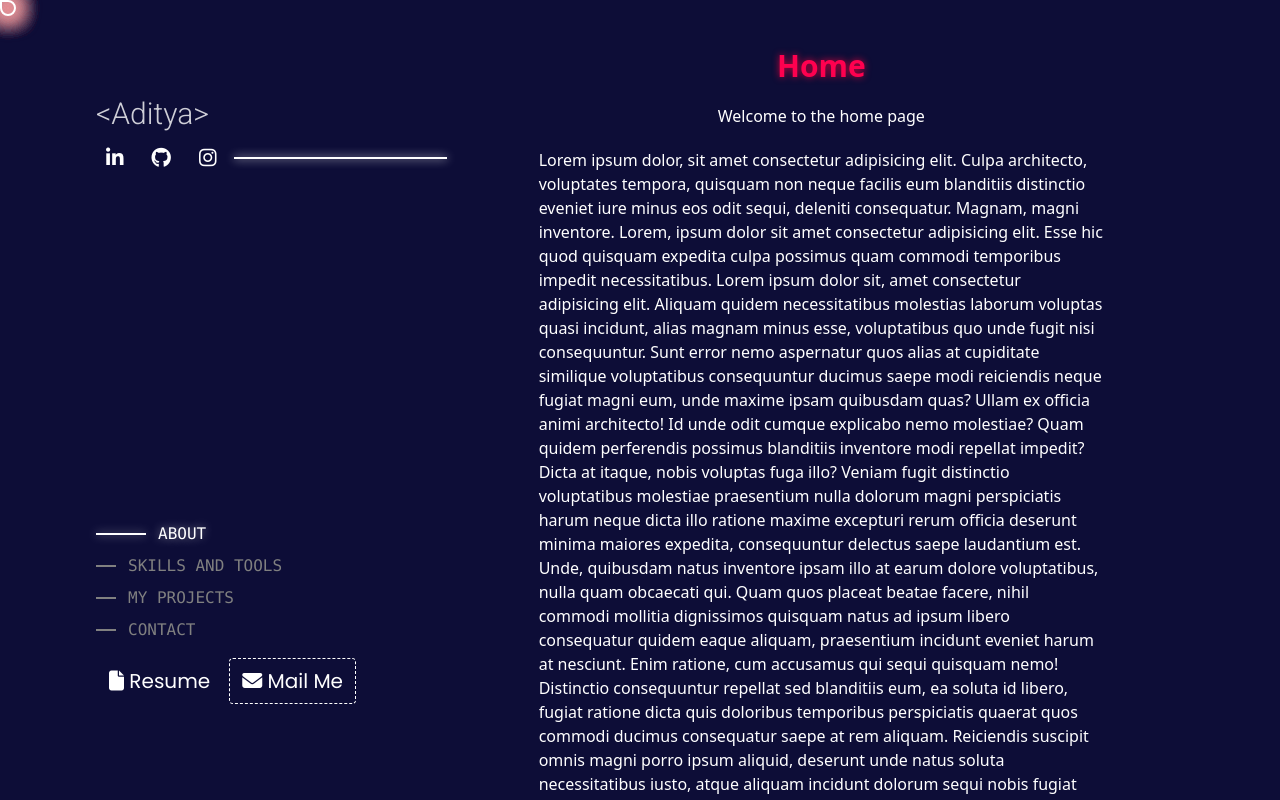
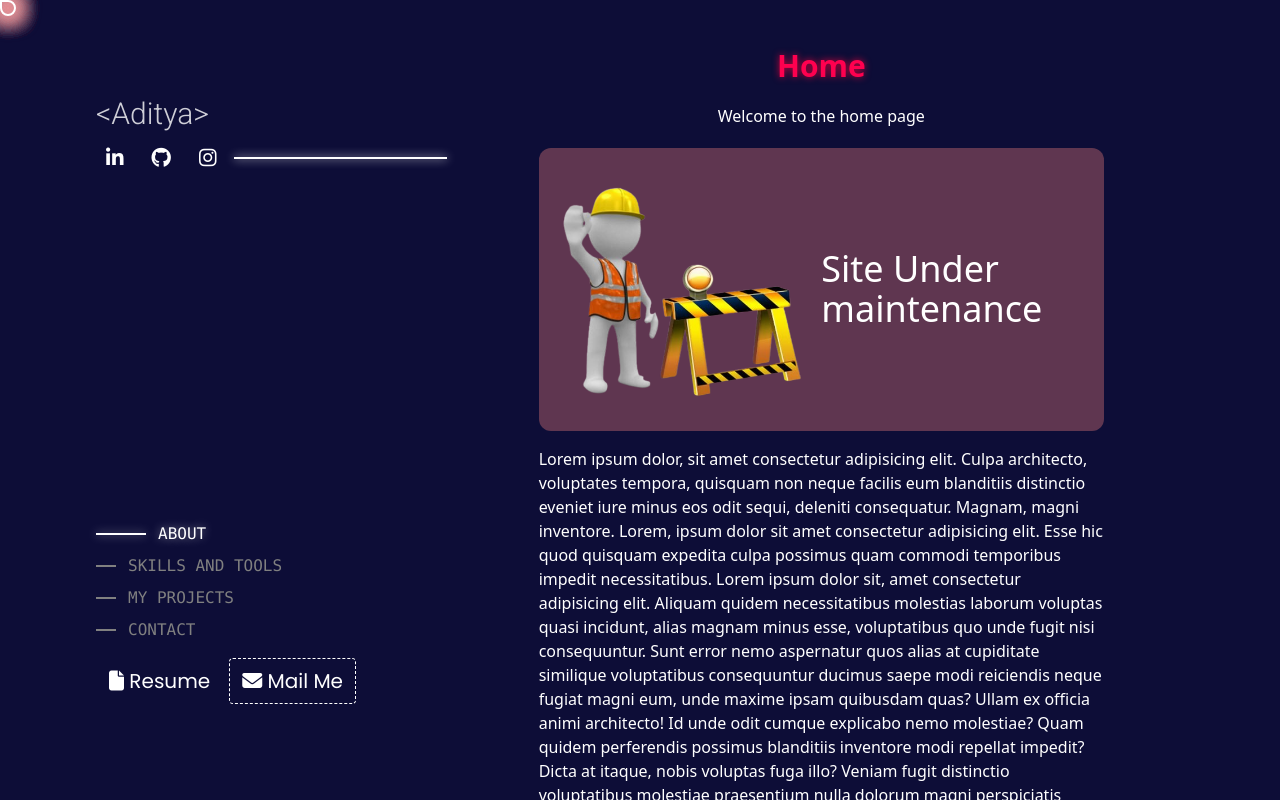
Before and after one commit to adityasriv2317/myPortfolio, a React (Vite) app: page / in a window 1280 px wide. Built offline with nearby package versions, Linux system fonts and the light colour scheme.

Commit message:
added banner

```diff
--- a/src/components/Home.jsx
+++ b/src/components/Home.jsx
@@ -4,6 +4,8 @@ import About from "./About";
 import Splash from "./Splash";
 import PieChart from "../assets/PieChart";
 import Button from "../assets/Button";
+
+import maintain from "/maintain.png";
 
 const Home = () => {
   const [loading, setLoading] = useState(true);
@@ -21,6 +23,10 @@ const Home = () => {
           Home
         </h1>
         <p className="text-center my-5">Welcome to the home page</p>
+        <div className="flex md:flex-row text-4xl bg-[rgba(220,119,119,0.4)] mb-4 rounded-xl items-center">
+          <img src={maintain} alt="maintain" className="w-1/2 h-auto" />
+          <h2>Site Under maintenance</h2>
+        </div>
         <About />
       </div>
     </div>
```
Also changed, not shown: public/maintain.png (added).
